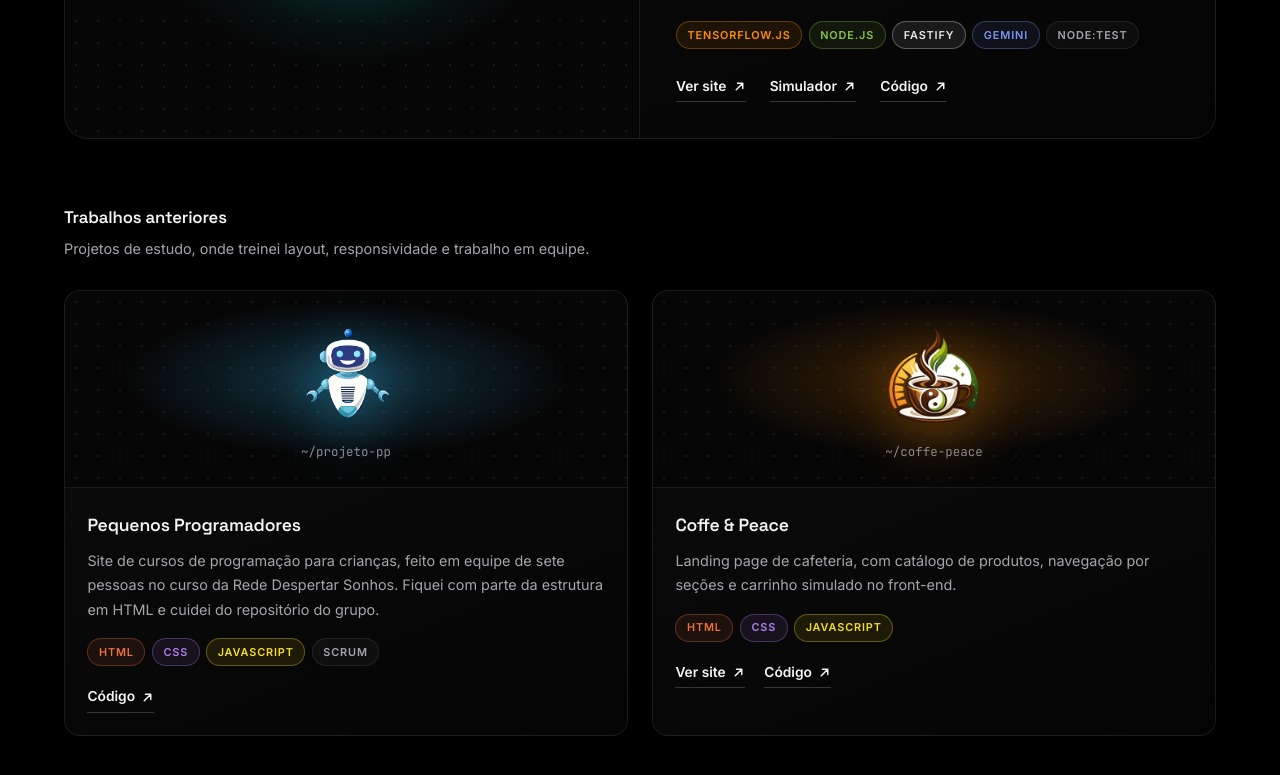
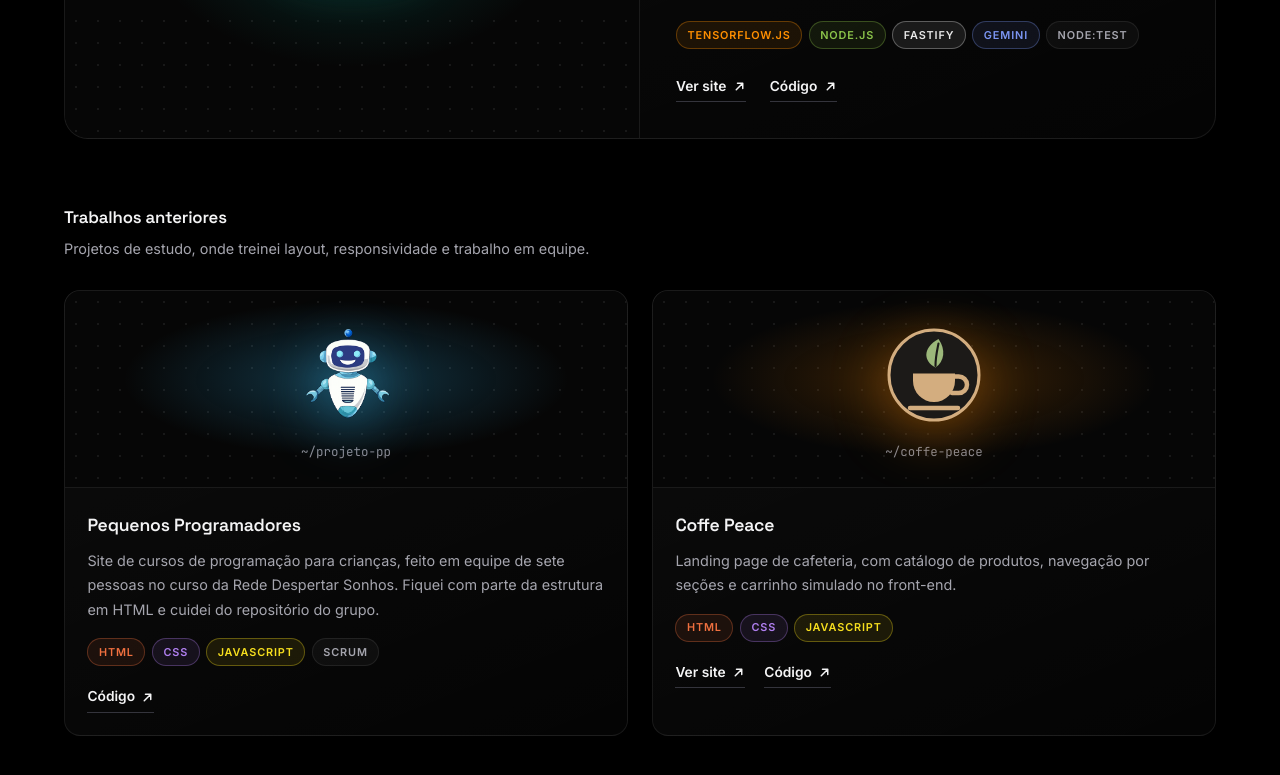
Before and after one commit to RyanZine/Portfolio, a plain HTML site: page index.html in a window 1280 px wide. Shown: the part 3123-3898 px from the top of the page. Drawn offline with Linux system fonts and the light colour scheme; files whose address does not match are found by name.

Commit message:
Logo novo do Coffe Peace e simulador só pelo site do Classifier
O card do Coffe Peace usa o ícone novo do projeto (e o nome sem o &),
e o link direto para o simulador do Classifier saiu: quem quiser usá-lo
entra pelo site do projeto.

Co-Authored-By: Claude Opus 5.5 <noreply@anthropic.com>

```diff
--- a/index.html
+++ b/index.html
@@ -322,9 +322,6 @@
                             <a class="link" href="https://ryanzine.github.io/Projects/" target="_blank" rel="noopener noreferrer">
                                 Ver site <svg class="icon-sm" aria-hidden="true"><use href="#i-arrow" /></svg>
                             </a>
-                            <a class="link" href="https://ryanzine.github.io/Projects/simulador.html" target="_blank" rel="noopener noreferrer">
-                                Simulador <svg class="icon-sm" aria-hidden="true"><use href="#i-arrow" /></svg>
-                            </a>
                             <a class="link" href="https://github.com/RyanZine/Projects/tree/main/classifier" target="_blank" rel="noopener noreferrer">
                                 Código <svg class="icon-sm" aria-hidden="true"><use href="#i-arrow" /></svg>
                             </a>
@@ -356,11 +353,11 @@
 
                 <article class="mini spot">
                     <div class="capa" style="--cor: #d97706" aria-hidden="true">
-                        <img loading="lazy" decoding="async" src="img/projetos/coffe-peace-logo.png" width="226" height="238" alt="">
+                        <img loading="lazy" decoding="async" src="img/projetos/coffe-peace-logo.svg" width="64" height="64" alt="">
                         <span class="capa-path">~/coffe-peace</span>
                     </div>
                     <div class="mini-body">
-                        <h4>Coffe &amp; Peace</h4>
+                        <h4>Coffe Peace</h4>
                         <p>Landing page de cafeteria, com catálogo de produtos, navegação por seções e carrinho
                             simulado no front-end.</p>
                         <ul class="tags"><li style="--marca: #f0703f">HTML</li><li style="--marca: #b07ff0">CSS</li><li style="--marca: #f7df1e">JavaScript</li></ul>
```
Also changed, not shown: README.md, img/projetos/coffe-peace-logo.png (deleted), img/projetos/coffe-peace-logo.svg (added).
